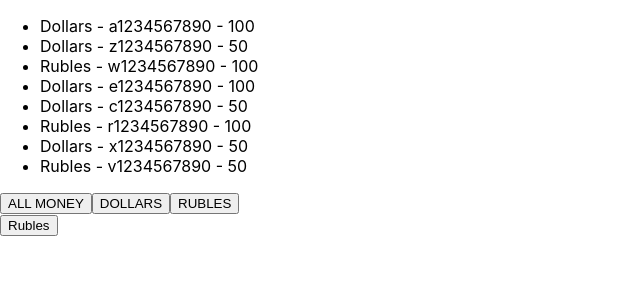
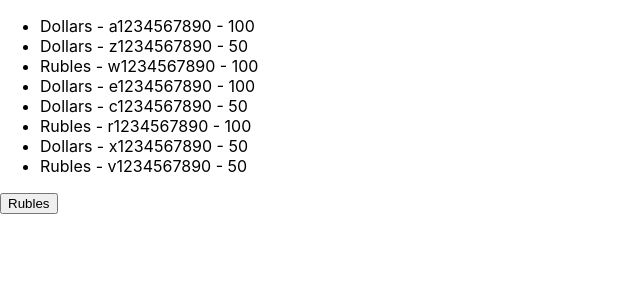
Before and after one commit to ArtyomKub/homework-button-filter, a React (Create React App) app: page / in a window 1280 px wide. Shown: the top 300 px of the page, without its empty margins (0-640 px from the left). Built offline with nearby package versions, Linux system fonts and the light colour scheme.

Commit message:
Create a universal button for Rubles

```diff
--- a/src/components/ButtonForFilter.tsx
+++ b/src/components/ButtonForFilter.tsx
@@ -1,20 +1,21 @@
 import React from 'react';
 import {FilterButton} from '../App';
 
-type ButtonForFilterType = {
+
+export type ButtonForFilterType = {
     name: string
-    callback: () => void
+    callback: (nameButton: FilterButton) => void
 }
 
-export const ButtonForFilter = (props:ButtonForFilterType) => {
+export const ButtonForFilter = (props: ButtonForFilterType) => {
 
-   const onClickHandler = () => {
-       props.callback()
-   }
+    const onClickHandler = (nameButton: FilterButton) => {
+        props.callback(nameButton)
+    }
 
     return (
         <div>
-            <button onClick={onClickHandler}>{props.name}</button>
+            <button onClick={() => onClickHandler('Rubles')}>{props.name}</button>
         </div>
     );
 };
--- a/src/components/FilterFotMoney.tsx
+++ b/src/components/FilterFotMoney.tsx
@@ -2,19 +2,25 @@ import React from 'react';
 import {FilterButton} from '../App';
 import {ButtonForFilter} from './ButtonForFilter';
 
-type FilterForMoneyType = {
+export type FilterForMoneyType = {
     currentMoney: Array<CurrentMoneyType>
     onClickFilteredHandler: (nameButton: FilterButton) => void
 
 }
 
-type CurrentMoneyType = {
+export type CurrentMoneyType = {
     banknots: string
     value: number
     number: string
 }
 
 export const FilterForMoney = (props: FilterForMoneyType) => {
+
+   const ButtonForRubles = (nameButton:FilterButton) => {
+       // props.currentMoney.filter((filteredMoney)=>filteredMoney.banknots==='Rubles')
+       props.onClickFilteredHandler(nameButton)
+   }
+
     return (
         <>
             <ul>
@@ -28,10 +34,10 @@ export const FilterForMoney = (props: FilterForMoneyType) => {
                     )
                 })}
             </ul>
-            <button onClick={() => props.onClickFilteredHandler('All')}>ALL MONEY</button>
-            <button onClick={() => props.onClickFilteredHandler('Dollars')}>DOLLARS</button>
-            <button onClick={() => props.onClickFilteredHandler('Rubles')}>RUBLES</button>
-            <ButtonForFilter callback={props.onClickFilteredHandler} name={'Rubles'}/>
+            {/*<button onClick={() => props.onClickFilteredHandler('All')}>ALL MONEY</button>*/}
+            {/*<button onClick={() => props.onClickFilteredHandler('Dollars')}>DOLLARS</button>*/}
+            {/*<button onClick={() => props.onClickFilteredHandler('Rubles')}>RUBLES</button>*/}
+            <ButtonForFilter name={'Rubles'} callback={ButtonForRubles}/>
         </>
     );
 };
```
